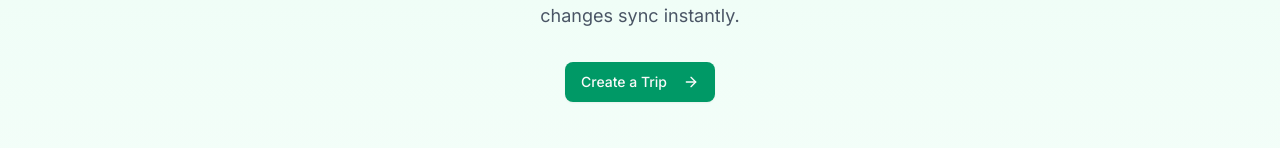
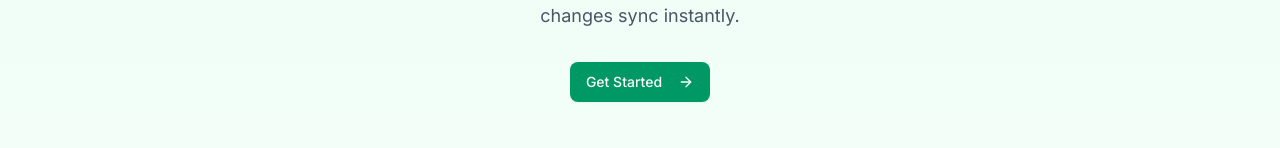
Before and after one commit to philipsoitu/JACathon2025, a Next.js app: page / in a window 1280 px wide. Shown: the part 287-435 px from the top of the page. Built offline with nearby package versions, Linux system fonts and the light colour scheme; no server answers.

Commit message:
don't let create without auth

```diff
--- a/src/app/page.js
+++ b/src/app/page.js
@@ -50,9 +50,15 @@ export default async function Home() {
             </p>
             <div className="mt-8">
               <Button size="lg" className="bg-emerald-600 hover:bg-emerald-700" asChild>
-                <Link href="/trips/new">
-                  Create a Trip <ArrowRight className="ml-2 h-4 w-4" />
-                </Link>
+                {session ? (
+                  <Link href="/trips/new">
+                    Create a Trip <ArrowRight className="ml-2 h-4 w-4" />
+                  </Link>
+                ) : (
+                    <Link href="/auth/login">
+                      Get Started<ArrowRight className="ml-2 h-4 w-4" />
+                    </Link>
+                  )}
               </Button>
             </div>
           </div>
```
